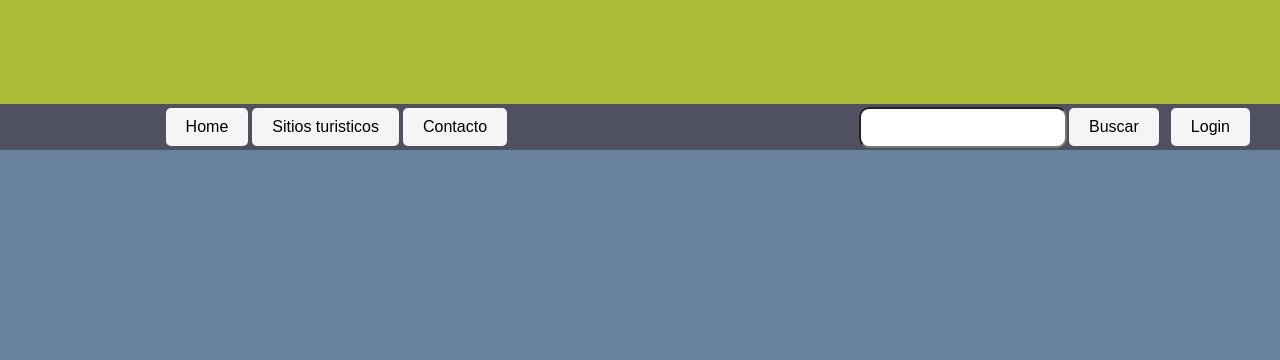
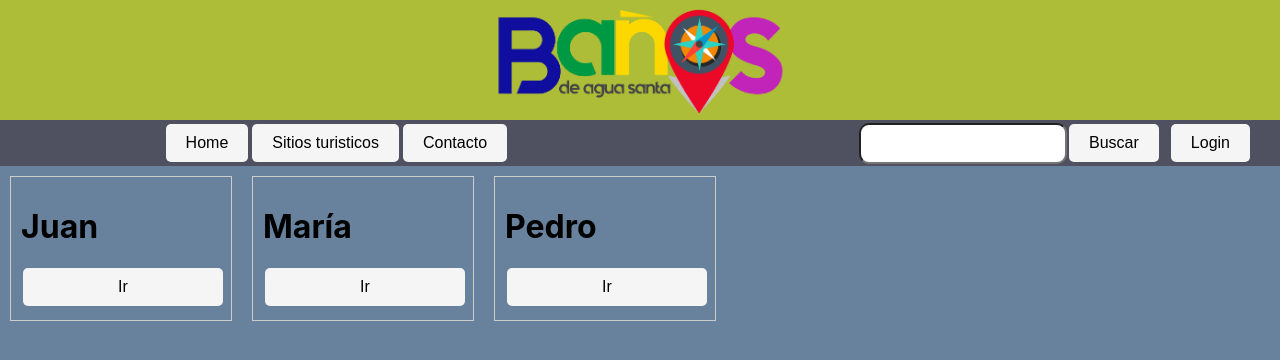
Before and after one commit to CarlosAl21/AWM, a React (Create React App) app: page / in a window 1280 px wide. Shown: the top 360 px of the page. Built offline with nearby package versions, Linux system fonts and the light colour scheme.

Commit message:
Contenedores y header creados

```diff
--- a/src/App.js
+++ b/src/App.js
@@ -1,13 +1,11 @@
-import Nav from './Components/Nav';
+import Contenedores from './Components/Contenedores';
+import Header from './Components/Header';
 import './Styles/stylesMain.css'
 function App() {
   return (
     <div className='App'>
-
-      <header className='Encabezado'>
-      <image src='' alt='imagen'/>
-        <Nav />
-      </header>
+      <Header />
+      <Contenedores />
     </div>
   );
 }
--- /dev/null
+++ b/src/Components/Contenedores.jsx
@@ -0,0 +1,30 @@
+import React from 'react'
+import '../Styles/EstilosContenedores.css'
+
+export default function Contenedores() {
+    const sitios = [
+        {
+          nombre: "Juan",
+          foto: ""
+        },
+        {
+          nombre: "María",
+          foto: ""
+        },
+        {
+          nombre: "Pedro",
+          foto: ""
+        }
+      ];
+  return (
+    <div className='contenedor'>
+      {sitios.map((sitio, index) => (
+        <div key={index} className='elemento'>
+          <img src={sitio.foto} alt='' />
+          <h1>{sitio.nombre}</h1>
+          <button>Ir</button>
+        </div>
+      ))}
+    </div>
+  );
+}
--- /dev/null
+++ b/src/Components/Header.jsx
@@ -0,0 +1,12 @@
+import React from 'react'
+import '../Styles/EstilosHeader.css'
+import Nav from './Nav'
+
+export default function Header() {
+  return (
+    <header className='Encabezado'>
+        <img src='logobanios.png' alt='' />
+        <Nav />
+      </header>
+  )
+}
--- /dev/null
+++ b/src/Styles/EstilosContenedores.css
@@ -0,0 +1,26 @@
+.contenedor {
+    display: flex;
+    flex-wrap: wrap; /* Permite que los elementos se envuelvan en varias líneas si no caben en una sola línea */
+  }
+
+  .elemento {
+    width: 200px; /* Ancho de cada elemento */
+    margin: 10px; /* Espacio entre los elementos */
+    padding: 10px; /* Espacio dentro de cada elemento */
+    border: 1px solid #ccc; /* Borde para cada elemento */
+  }
+
+  .elemento h1 {
+    margin-top: 0; /* Elimina el margen superior del encabezado h1 */
+  }
+
+  .elemento img {
+    max-width: 100%; /* Ajusta la imagen para que no exceda el ancho del contenedor */
+    height: auto; /* Altura automática para mantener la proporción */
+  }
+
+  .elemento button {
+    display: block; /* Muestra el botón como un bloque para que ocupe todo el ancho disponible */
+    width: 100%; /* Ancho completo del botón */
+    margin-top: 10px; /* Espacio superior entre el botón y el resto del contenido */
+  }
--- /dev/null
+++ b/src/Styles/EstilosHeader.css
@@ -0,0 +1,13 @@
+img {
+    width: 300px;
+    height: auto;
+    align-self: center;
+  }
+  .Encabezado {
+    background-color: #AEBD38;
+    min-height: 150px;
+    display: flex;
+    flex-direction: column;
+    justify-content: flex-end; /* Add this line */
+    text-align: center;
+  }
--- a/src/Styles/stylesMain.css
+++ b/src/Styles/stylesMain.css
@@ -2,11 +2,3 @@
     background-color: #68829E;
     min-height: 100vh;
   }
-  .Encabezado {
-    background-color: #AEBD38;
-    min-height: 150px;
-    display: flex;
-    flex-direction: column;
-    justify-content: flex-end; /* Add this line */
-    text-align: center;
-  }
```
